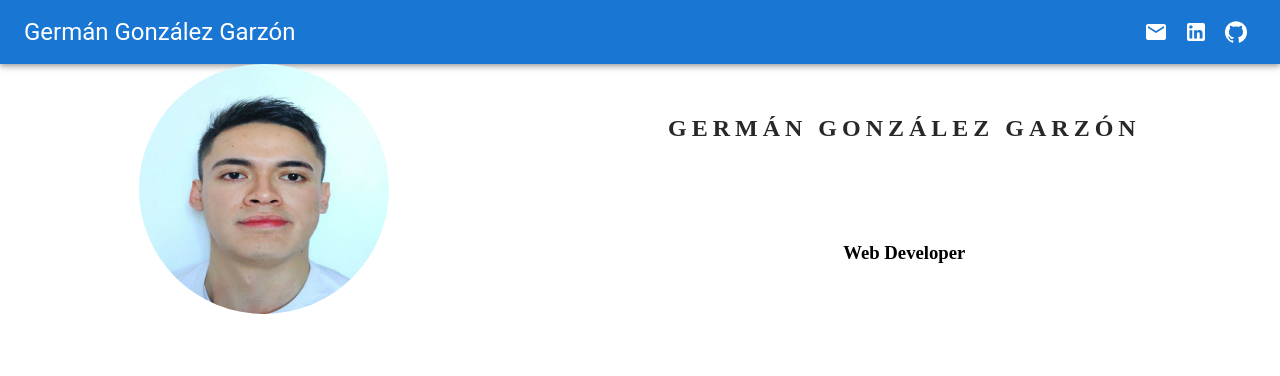
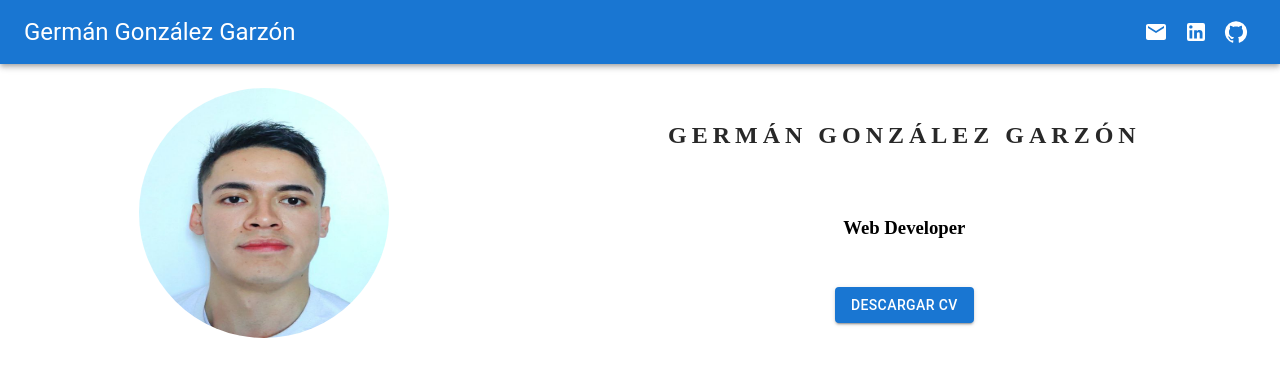
Before and after one commit to Jermaniac/PortfolioGerman, a React (Create React App) app: page / in a window 1280 px wide. Shown: the top 376 px of the page. Built offline with nearby package versions, Linux system fonts and the light colour scheme; the HTML template or start-up script is replaced by a standard one.

Commit message:
added download link cv

```diff
--- a/src/components/banner/Banner.css
+++ b/src/components/banner/Banner.css
@@ -4,15 +4,17 @@
     grid-template-areas:
     "pic"
     "name"
-    "position";
+    "position"
+    "cv";
+    margin-top: 24px;
 }
 
 @media (min-width:640px) {
     .banner_container {
-        display: grid;
         grid-template-areas:
         "pic name"
-        "pic position";
+        "pic position"
+        "pic cv";
     }
 }
 
@@ -56,3 +58,10 @@
     align-items: center;
     justify-content: center;
 }
+
+.banner_cv {
+    grid-area: cv;
+    display: grid;
+    justify-self: center;
+    align-self: center;
+}
--- a/src/components/banner/Banner.js
+++ b/src/components/banner/Banner.js
@@ -1,5 +1,7 @@
 import germanSelfie from "../../assets/german-selfie.jpeg"
+import pdfGerman from "../../assets/CVGERMAN2021-2022.pdf"
 import "./Banner.css"
+import Button from '@mui/material/Button';
 
 function Banner() {
     return (
@@ -9,6 +11,7 @@ function Banner() {
             </picture>
             <h2 className="banner_name">GERMÁN GONZÁLEZ GARZÓN</h2>
             <h3 className="banner_position">Web Developer</h3>
+            <Button className="banner_cv" href={pdfGerman} download="cvgerman" variant="contained">Descargar CV</Button>
         </div>
     );
   }
--- a/src/components/header/Header.js
+++ b/src/components/header/Header.js
@@ -4,13 +4,9 @@ import Box from '@mui/material/Box';
 import Toolbar from '@mui/material/Toolbar';
 import IconButton from '@mui/material/IconButton';
 import Typography from '@mui/material/Typography';
-import Badge from '@mui/material/Badge';
 import MenuItem from '@mui/material/MenuItem';
 import Menu from '@mui/material/Menu';
-import MenuIcon from '@mui/icons-material/Menu';
-import AccountCircle from '@mui/icons-material/AccountCircle';
 import MailIcon from '@mui/icons-material/Mail';
-import NotificationsIcon from '@mui/icons-material/Notifications';
 import MoreIcon from '@mui/icons-material/MoreVert';
 
 import LinkedInIcon from '@mui/icons-material/LinkedIn';
```
Also changed, not shown: 1 other file (tests, documents, lock files or other folders).
